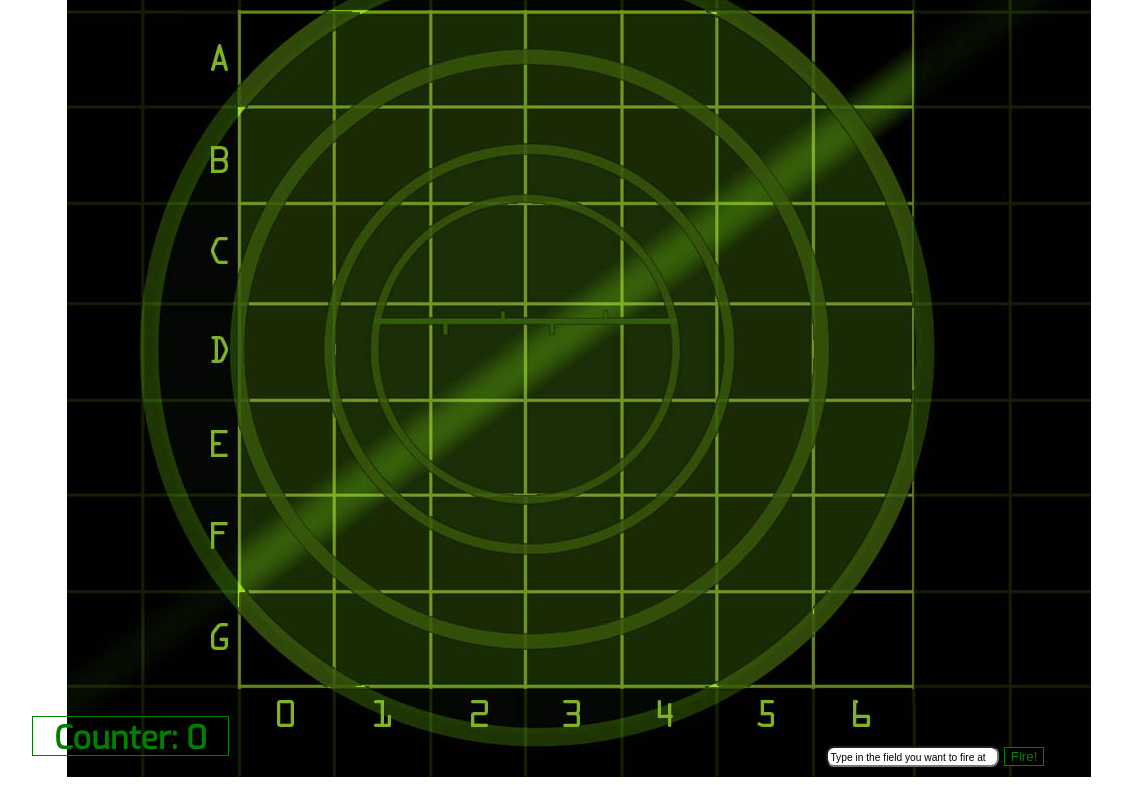
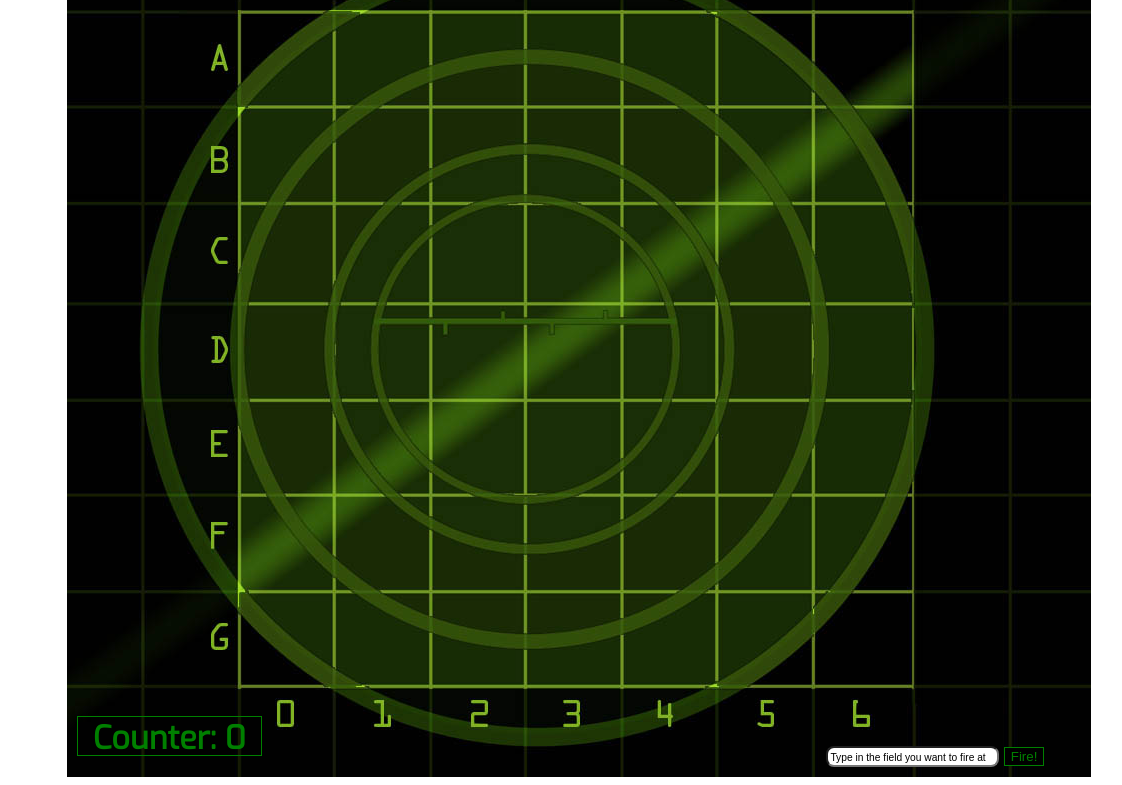
Before and after one commit to cezaryB/Battleships-game, a plain HTML site: page index.html in a window 1536 px wide. Shown: the part 94-879 px from the top of the page, without its empty margins (189-1311 px from the left). Drawn offline with Linux system fonts and the light colour scheme.

Commit message:
Add files via upload

```diff
--- a/css/style.css
+++ b/css/style.css
@@ -137,31 +137,3 @@ input[type="text"]:focus {
 		display: block;
 	}
 }
-
-@media (min-width: 1070px) {
-	.counter {
-		width: 15%;
-		left: 5%;
-	}
-}
-
-@media (min-width: 1160px) {
-	.counter {
-		width: 15%;
-		left: 8%;
-	}
-}
-
-@media (min-width: 1260px) {
-	.counter {
-		width: 13%;
-		left: 12%;
-	}
-}
-
-@media (min-width: 1370px) {
-	.counter {
-		width: 13%;
-		left: 14%;
-	}
-}
--- a/index.html
+++ b/index.html
@@ -48,9 +48,9 @@
 						<input type="submit" id="fire-button" value="Fire!" />
 					</fieldset>
 				</form>
+				<h1 class="counter">Counter: 0</h1>
 			</div>
 			<h1 class="alert">This game works only on desktop. Please use your PC/laptop instead of mobile device</h1>
-			<h1 class="counter">Counter: 0</h1>
 		</div>
 		<script type="text/javascript" src="js/app.js"></script>
 	<body>
```
